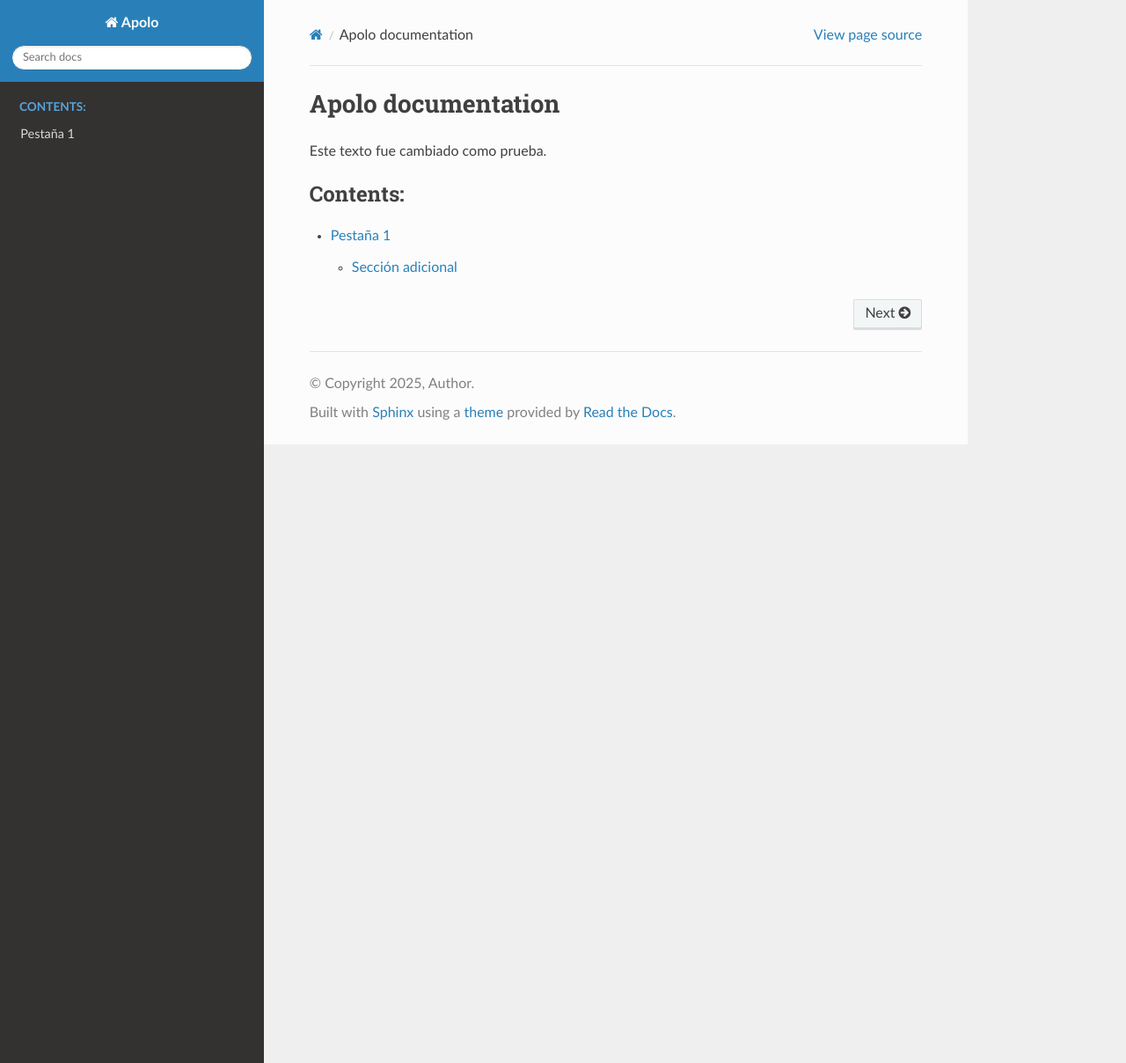
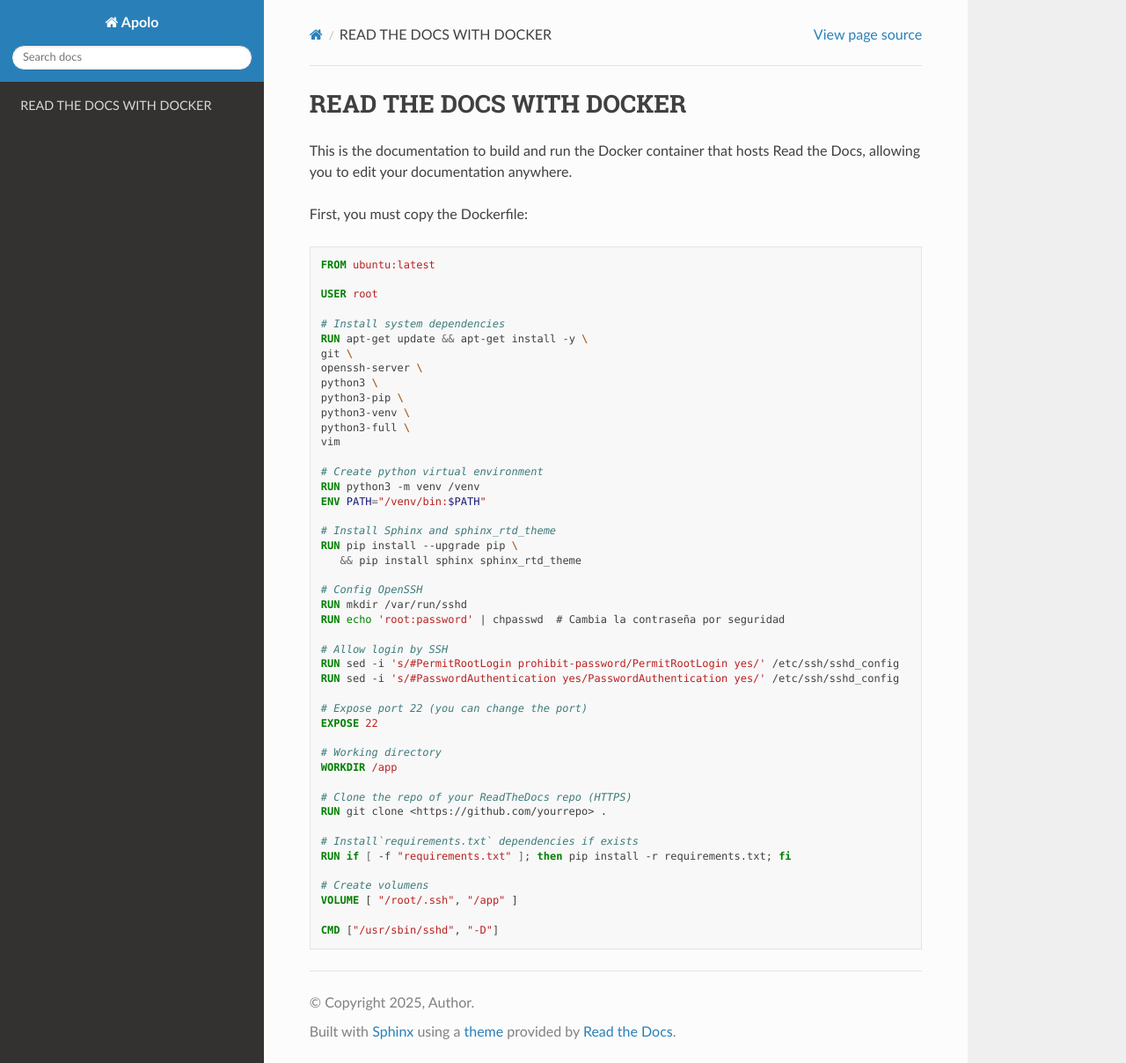
Before and after one commit to Emanuell117/ReadTheDocs, a Sphinx documentation site: the page built from source/index.rst, in a window 1280 px wide and 1208 px high. Shown: the whole window at 88% size. Built offline with Sphinx 7.4.7 and the Read the Docs theme 3.1.0, drawn with Linux system fonts in a browser that asks for light colours.

Commit message:
Title and dockerfile

```diff
--- a/source/index.rst
+++ b/source/index.rst
@@ -1,16 +1,59 @@
-.. Apolo documentation master file, created by
-   sphinx-quickstart on Thu Mar 20 11:19:50 2025.
-   You can adapt this file completely to your liking, but it should at least
-   contain the root `toctree` directive.
+READ THE DOCS WITH DOCKER
+=========================
 
-Apolo documentation
-===================
+This is the documentation to build and run the Docker container that hosts Read the Docs, allowing you to edit your documentation anywhere.
 
-Este texto fue cambiado como prueba.
+First, you must copy the Dockerfile:
 
+.. code-block:: docker
+
+   FROM ubuntu:latest
+
+   USER root
+
+   # Install system dependencies
+   RUN apt-get update && apt-get install -y \
+   git \
+   openssh-server \
+   python3 \
+   python3-pip \
+   python3-venv \
+   python3-full \
+   vim
+
+   # Create python virtual environment
+   RUN python3 -m venv /venv
+   ENV PATH="/venv/bin:$PATH"
+
+   # Install Sphinx and sphinx_rtd_theme
+   RUN pip install --upgrade pip \
+      && pip install sphinx sphinx_rtd_theme
+
+   # Config OpenSSH
+   RUN mkdir /var/run/sshd
+   RUN echo 'root:password' | chpasswd  # Cambia la contraseña por seguridad
+
+   # Allow login by SSH
+   RUN sed -i 's/#PermitRootLogin prohibit-password/PermitRootLogin yes/' /etc/ssh/sshd_config
+   RUN sed -i 's/#PasswordAuthentication yes/PasswordAuthentication yes/' /etc/ssh/sshd_config
+
+   # Expose port 22 (you can change the port)
+   EXPOSE 22
+
+   # Working directory
+   WORKDIR /app
+
+   # Clone the repo of your ReadTheDocs repo (HTTPS)
+   RUN git clone <https://github.com/yourrepo> .
+
+   # Install`requirements.txt` dependencies if exists
+   RUN if [ -f "requirements.txt" ]; then pip install -r requirements.txt; fi
+
+   # Create volumens
+   VOLUME [ "/root/.ssh", "/app" ]
+
+   CMD ["/usr/sbin/sshd", "-D"]
 
 .. toctree::
    :maxdepth: 2
    :caption: Contents:
-
-   pestana.md
```
Also changed, not shown: 5 other files.
